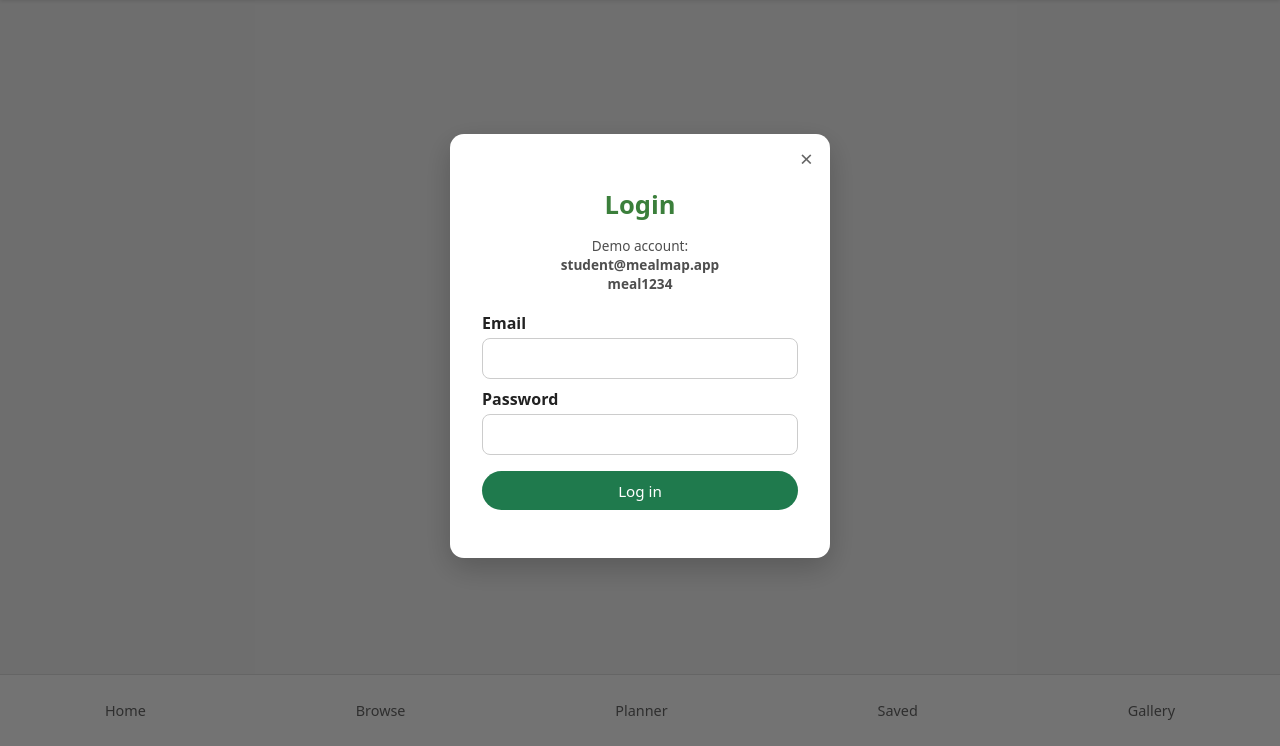
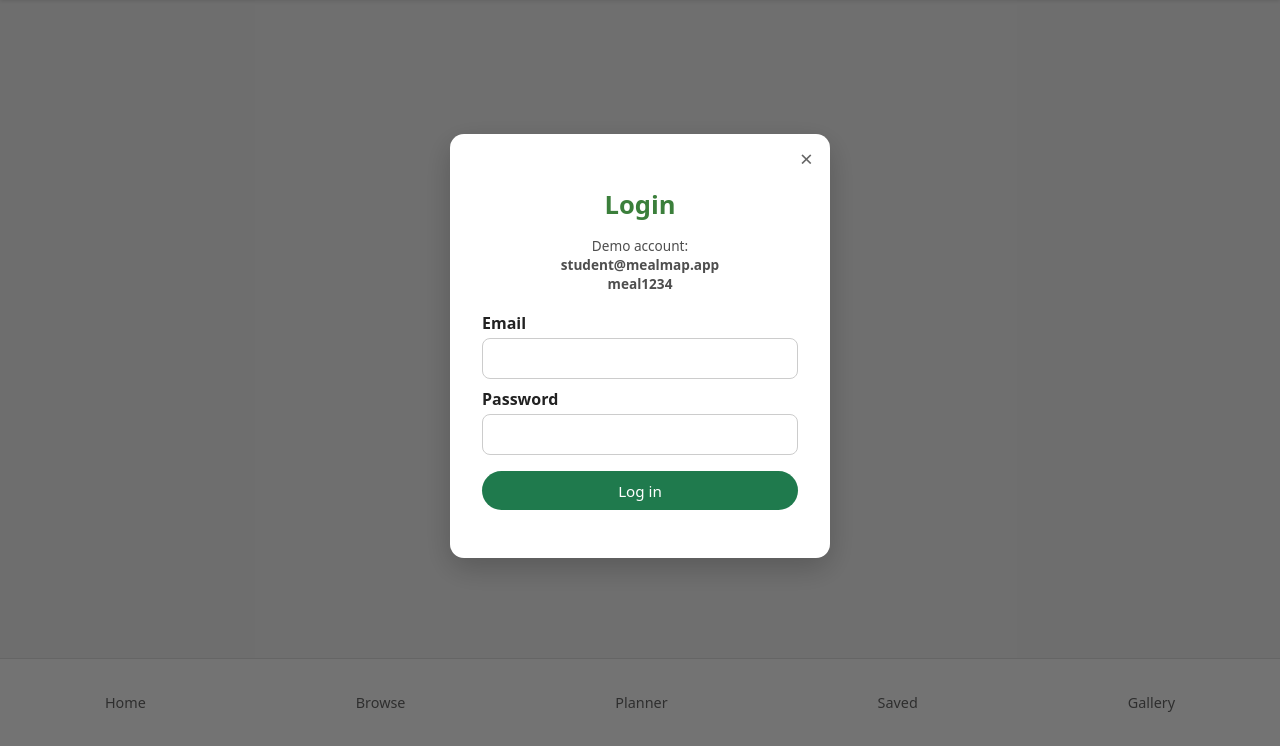
Before and after one commit to Finngrierson/MealMap-, a plain HTML site: page index.html in a window 1280 px wide. Shown: the part 54-800 px from the top of the page. Drawn offline with Linux system fonts and the light colour scheme.

Commit message:
Update styles.css

```diff
--- a/styles.css
+++ b/styles.css
@@ -801,7 +801,7 @@ button {
   bottom: 0;
   left: 0;
   right: 0;
-  height: 4.5rem;
+  height: 5.5rem;
   background-color: #ffffff;
   border-top: 1px solid #e0e0e0;
   display: flex;
```
